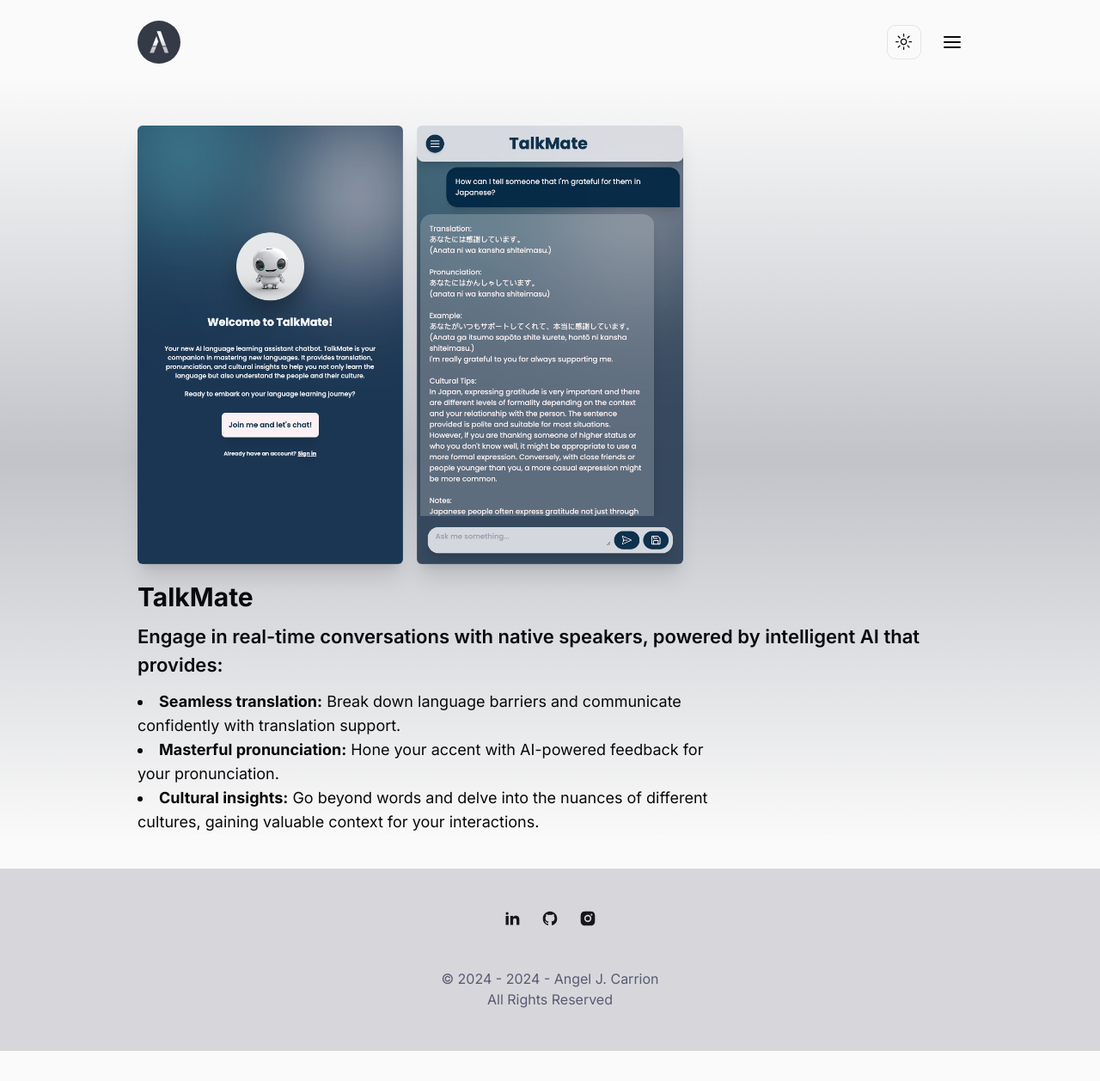
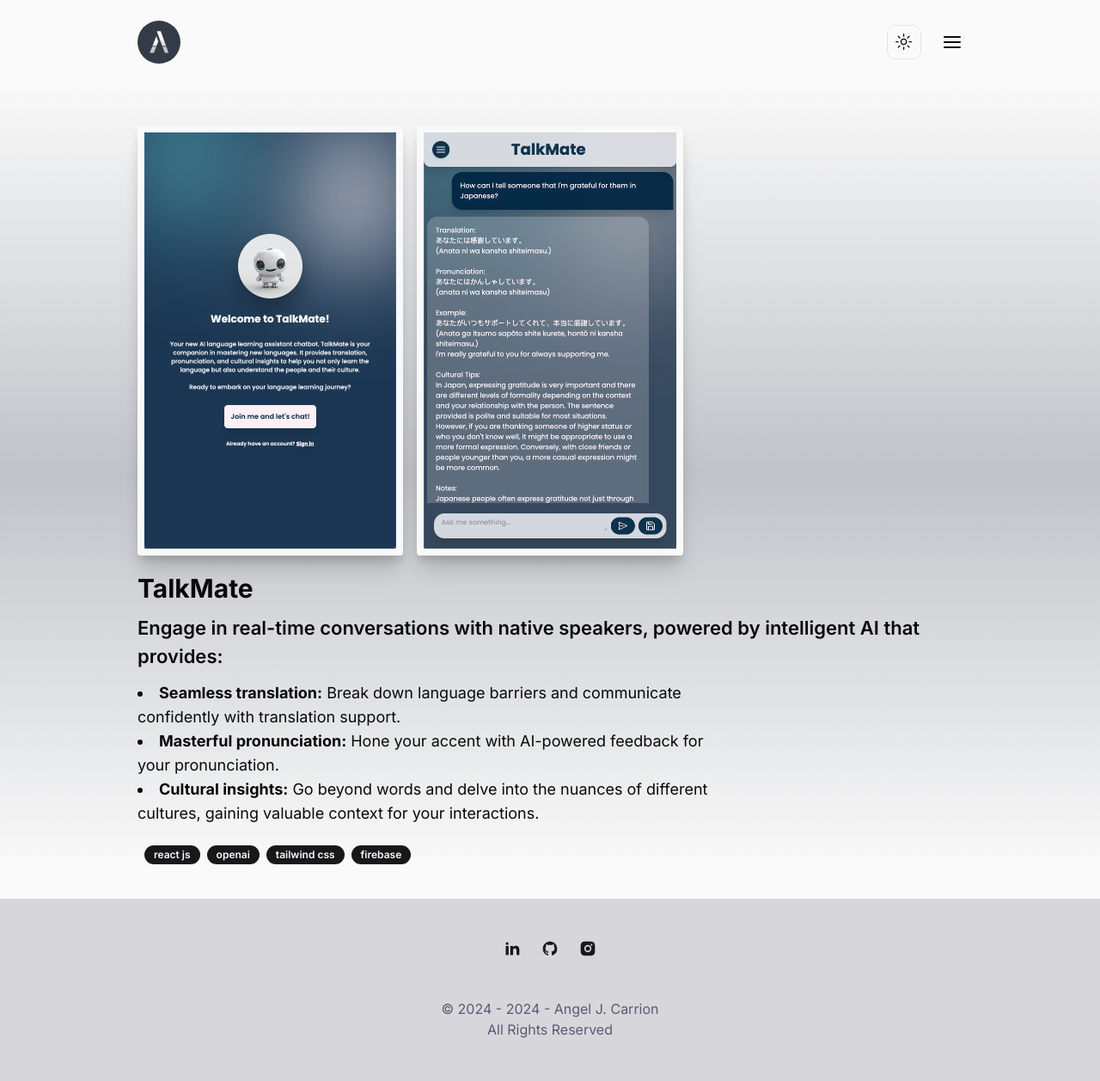
Before and after one commit to AngelJCT/software_engineer_portfolio, a Next.js app: page /preview_talkmate in a window 1280 px wide. Shown: the whole page at 86% size. Before the commit the page ends 1222 px from the top, so only its background shows below. Built offline with nearby package versions, Linux system fonts and the light colour scheme.

Commit message:
improving preview page for projects, added badge for categories

```diff
--- a/app/preview_talkmate/page.jsx
+++ b/app/preview_talkmate/page.jsx
@@ -1,22 +1,15 @@
 import React from "react";
 import ProjectCard from "@/components/ProjectCard";
 import Image from "next/image";
+import { Badge } from "@/components/ui/badge";
 
 // Assuming projectData is imported or defined elsewhere in the file
 const projectData = [
   {
     name: "TalkMate",
     description: "AI Language Learning Assistant",
-    category: "react js",
+    category: ["react js", "openai", "tailwind css", "firebase"],
     image: "/work/talkmate.png",
-    link: "/",
-    github: "/",
-  },
-  {
-    name: "Summize",
-    description: "Summarize articles with AI",
-    category: "react js",
-    image: "/work/screenshot_2.png",
     link: "/",
     github: "/",
   },
@@ -24,6 +17,11 @@
 ];
 
 const ProjectImages = () => {
+  // Flatten the array of categories from all projects and create a unique set
+  const uniqueCategories = Array.from(
+    new Set(projectData.flatMap((project) => project.category))
+  );
+
   return (
     <section className="min-h-screen pt-12 bg-gradient-to-b from-[#f9f9f9] via-[#c1c3c9] to-[#f9f9f9] dark:bg-gradient-to-b dark:from-[#0f0f12] dark:via-[#1d1f25] dark:to-[#0f0f12]">
       <div className="container mx-auto">
@@ -34,7 +32,7 @@
             height={650}
             alt="Preview of TalkMate"
             priority
-            className="w-full h-auto rounded-md shadow-xl"
+            className="w-full h-auto rounded-sm drop-shadow-xl shadow-xl dark:shadow-none border-[#f9f9f9] border-8 dark:border-[#f9f9f9]"
           />
           <Image
             src={"/work/chat_interface.png"}
@@ -42,7 +40,7 @@
             height={650}
             alt="Preview of TalkMate"
             priority
-            className="w-full h-auto rounded-md shadow-xl"
+            className="w-full h-auto rounded-sm shadow-xl drop-shadow-xl dark:shadow-none border-8 border-[#f9f9f9] dark:border-[#f9f9f9]"
           />
         </div>
         <div className="text-center md:text-left mt-5 mb-5">
@@ -51,7 +49,7 @@
             Engage in real-time conversations with native speakers, powered by
             intelligent AI that provides:
           </h4>
-          <p className="mb-10 text-lg max-w-2xl max-auto xl:mx-0">
+          <p className="mb-5 text-lg max-w-2xl max-auto xl:mx-0">
             <ul className="list-disc list-inside">
               <li>
                 <b>Seamless translation:</b> Break down language barriers and
@@ -69,6 +67,13 @@
             </ul>
           </p>
         </div>
+        <div className="gap-4 h-full mb-10">
+          {uniqueCategories.map((category, index) => (
+            <Badge key={index} className="ml-2">
+              {category}
+            </Badge>
+          ))}
+        </div>
       </div>
     </section>
   );
```
